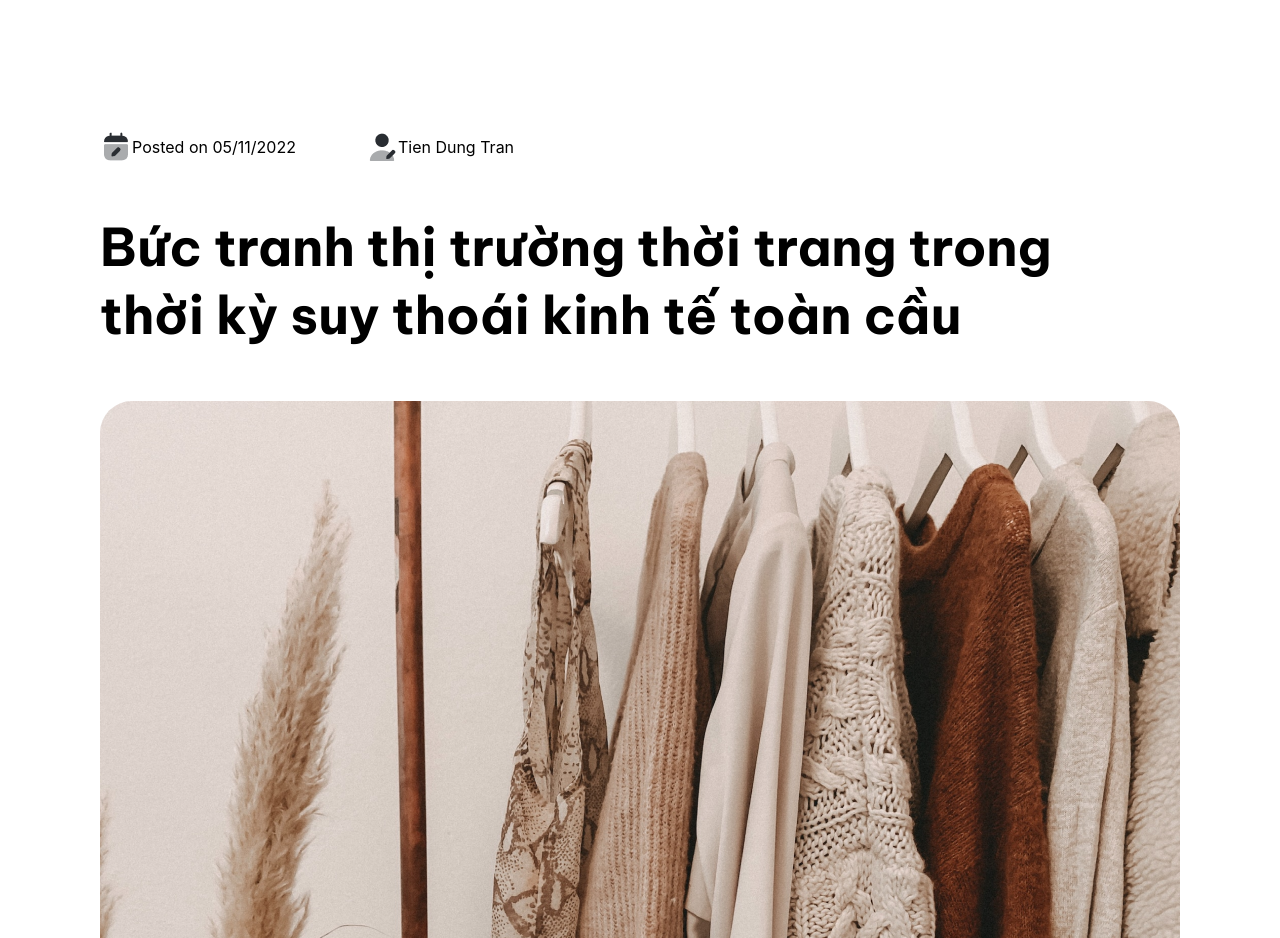
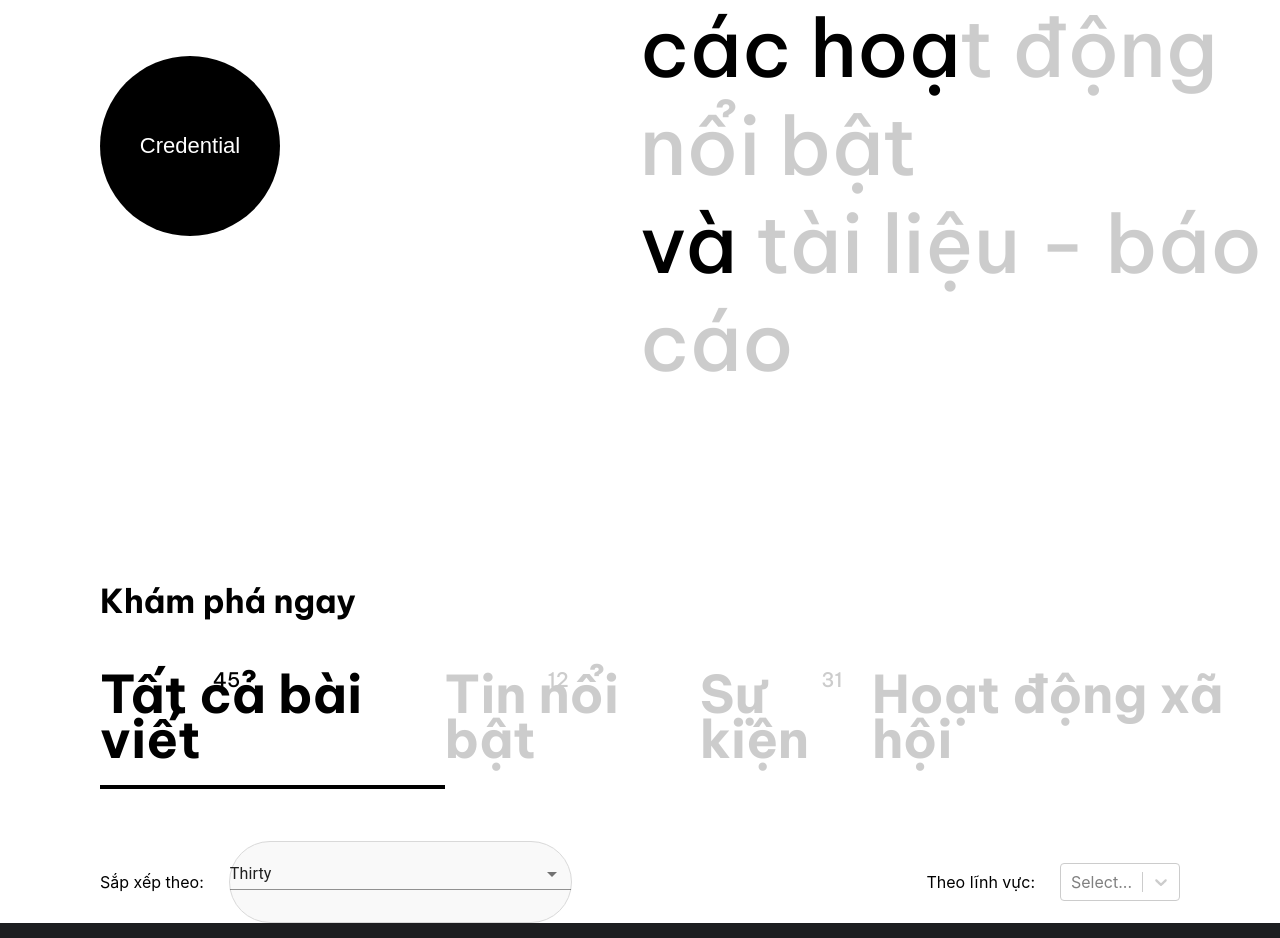
Before and after one commit to tinisang/okhubdemo, a Next.js app: page /news/fsdfsd in a window 1280 px wide. Shown: the part 254-1192 px from the top of the page. Built offline with nearby package versions, Linux system fonts and the light colour scheme.

Commit message:
change news detail

```diff
--- /dev/null
+++ b/components/News/News.jsx
@@ -0,0 +1,91 @@
+import React from "react";
+import { Button } from "../Button/Button";
+import Select from "react-select";
+import Box from '@mui/material/Box';
+import InputLabel from '@mui/material/InputLabel';
+import FormControl from '@mui/material/FormControl';
+import NativeSelect from '@mui/material/NativeSelect';
+
+export const News = () => {
+  const options = [
+    { value: "chocolate", label: "Chocolate" },
+    { value: "strawberry", label: "Strawberry" },
+  ];
+  return (
+    <div className="news__container">
+      <div className="news__title">
+        <div className="news__title-btn">
+          <Button text="Credential" />
+        </div>
+        <div className="news__title-text">
+          <p>
+            <span>Tin tức sự kiện </span>
+            <br></br>
+            <span className="text-orther">các </span> <span> hoạ</span>t động
+            nổi bật <br></br>
+            <span className="text-orther">và</span> tài liệu - báo cáo
+          </p>
+        </div>
+      </div>
+      <div className="news__categories">
+        <div className="news__categories--title">
+          <p>Khám phá ngay</p>
+        </div>
+        <div className="news__categories--items">
+          <p className="news__categories--item-active ">Tất cả bài viết</p>
+          <p>Tin nổi bật</p>
+          <p>Sự kiện</p>
+          <p>Hoạt động xã hội</p>
+        </div>
+      </div>
+
+      <div className="news__selector">
+        <div className="news__selector--order">
+          <p>Sắp xếp theo: </p>
+          <Box sx={{ minWidth: 120 }}>
+      <FormControl fullWidth>
+        <InputLabel variant="standard" htmlFor="uncontrolled-native">
+        </InputLabel>
+        <NativeSelect
+          defaultValue={30}
+          inputProps={{
+            // name: 'age',
+            id: 'uncontrolled-native',
+          }}
+        >
+          <option value={10}>Ten</option>
+          <option value={20}>Twenty</option>
+          <option value={30}>Thirty</option>
+        </NativeSelect>
+      </FormControl>
+    </Box>
+        </div>
+        <div className="news__selector--fileds">
+            <p>Theo lĩnh vực: </p>
+            <Select
+            className="basic-single"
+            classNamePrefix="select"
+            defaultValue="default"
+            name="color"
+            options={options}
+          />
+        </div>
+      </div>
+      <div className="news__primary"></div>
+
+      <div className="news__status">
+        <div className="news__status--items">
+          <div className="news__status--items-text"></div>
+          <div className="news__status--item">
+            <div className="news__status__item-other"></div>
+          </div>
+          <div className="news__status--item-btn"></div>
+        </div>
+      </div>
+      <div className="news__documents">
+        <div className="news__documents-text"></div>
+        <div className="news__document--items"></div>
+      </div>
+    </div>
+  );
+};
--- a/components/NewsDetail/NewsDetail.jsx
+++ b/components/NewsDetail/NewsDetail.jsx
@@ -64,7 +64,7 @@ export const NewsDetail = () => {
           </div>
         </div>
         <p className="NewsDetail__primary-title">
-          Bức tranh thị trường thời trang trong <br></br>
+          Bức tranh thị trường thời trang trong
           thời kỳ suy thoái kinh tế toàn cầu
         </p>
         <Image
--- a/package.json
+++ b/package.json
@@ -9,6 +9,9 @@
     "lint": "next lint"
   },
   "dependencies": {
+    "@emotion/react": "^11.10.5",
+    "@emotion/styled": "^11.10.5",
+    "@mui/material": "^5.10.14",
     "eslint": "8.26.0",
     "eslint-config-next": "13.0.1",
     "gsap": "^3.11.3",
--- a/pages/_app.js
+++ b/pages/_app.js
@@ -17,6 +17,7 @@ import '../styles/cardReport.css'
 import '../styles/HOME/ClientsSection.css'
 import '../styles/HOME/ReviewSection.css'
 import '../styles/HOME/Video.css'
+import '../styles/News/News.css'
 
 
 function MyApp({ Component, pageProps }) {
--- a/pages/news/[slug].js
+++ b/pages/news/[slug].js
@@ -1,10 +1,10 @@
-import { NewsDetail } from "../../components/NewsDetail/NewsDetail";
+import { News} from "../../components/News/News";
 
 export default function SingleNew(){
     return (
         <div  data-scroll-section>
 
-        <NewsDetail/>
+        <News/>
         </div>
     )
 }
--- /dev/null
+++ b/styles/News/News.css
@@ -0,0 +1,171 @@
+.news__title {
+  display: flex;
+  align-items: center;
+  justify-content: space-between;
+  width: 100%;
+  height: 100vh;
+}
+
+.news__title-btn {
+  margin-left: 100px;
+}
+
+.news__title-text {
+  width: 50%;
+  font-family: "Be Vietnam Pro";
+  font-style: normal;
+  font-weight: 500;
+  font-size: 80px;
+  line-height: 98px;
+  /* or 122% */
+
+  color: #000000;
+  color: rgba(0, 0, 0, 0.2);
+}
+
+.news__title-text span {
+  color: #000000;
+}
+
+/* ------------------------------------------------------------------------------------------ */
+.news__categories {
+  margin-left: 100px;
+}
+.news__categories--title p {
+  font-family: "Be Vietnam Pro";
+  font-style: normal;
+  font-weight: 700;
+  font-size: 33px;
+  line-height: 45px;
+  /* identical to box height, or 136% */
+
+  color: #000000;
+}
+
+.news__categories--items {
+  display: flex;
+  justify-content: space-between;
+  position: relative;
+}
+.news__categories--items p {
+  font-family: "Be Vietnam Pro";
+  font-style: normal;
+  font-weight: 700;
+  font-size: 52px;
+  line-height: 45px;
+  color: rgba(0, 0, 0, 0.2);
+  padding-bottom: 27px;
+  padding-top: 15px;
+  margin-top: 0;
+  cursor: pointer;
+}
+
+.news__categories--item-active {
+  color: #000000 !important;
+  position: relative;
+}
+.news__categories--item-active::before {
+  content: "";
+  width: 100%;
+  height: 4px;
+  background-color: #000000;
+  position: absolute;
+  bottom: 0;
+}
+.news__categories--items p:nth-child(1)::after {
+  content: "45";
+  font-family: "Be Vietnam Pro";
+  font-style: normal;
+  font-weight: 500;
+  font-size: 20px;
+  line-height: 45px;
+  color: #000000;
+  position: absolute;
+  top: 0;
+  margin-left: 12px;
+}
+
+.news__categories--items p:nth-child(2)::after {
+  content: "12";
+  font-family: "Be Vietnam Pro";
+  font-style: normal;
+  font-weight: 500;
+  font-size: 20px;
+  line-height: 45px;
+  color: #cccccc;
+  position: absolute;
+  top: 0;
+  margin-left: 12px;
+}
+
+.news__categories--items p:nth-child(3)::after {
+  content: "31";
+  font-family: "Be Vietnam Pro";
+  font-style: normal;
+  font-weight: 500;
+  font-size: 20px;
+  line-height: 45px;
+  color: #cccccc;
+  position: absolute;
+  top: 0;
+  margin-left: 12px;
+}
+
+/* ------------------------------------------------------ */
+.news__selector {
+  display: flex;
+  align-items: center;
+  justify-content: space-between;
+}
+
+.news__selector--order,
+.news__selector--fileds {
+  display: flex;
+  align-items: center;
+}
+
+.news__selector--order {
+  margin-left: 100px;
+}
+
+.news__selector--order p,
+.news__selector--fileds p {
+  margin-right: 25px;
+}
+
+.news__selector--fileds {
+  margin-right: 100px;
+}
+
+.css-1s2u09g-control,
+.select__control--is-focused,
+.select__control--menu-is-open,
+.css-1pahdxg-control {
+  width: 343px !important;
+  padding: 0px 30px !important;
+  height: 84px !important;
+  border-radius: 50px !important;
+  outline: none !important;
+}
+
+.css-ece9u5 {
+  width: 343px;
+  height: 82px;
+  background: #f9f9f9;
+  border: 1px solid #d9d9d9;
+  border-radius: 50px;
+}
+.css-1ptx2yq-MuiInputBase-root-MuiInput-root:before {
+  border-bottom: none;
+}
+
+.css-19ygod6-MuiNativeSelect-select-MuiInputBase-input-MuiInput-input
+  .css-19ygod6-MuiNativeSelect-select-MuiInputBase-input-MuiInput-input
+  .css-19ygod6-MuiNativeSelect-select-MuiInputBase-input-MuiInput-input {
+  font-family: "Be Vietnam Pro";
+  font-style: normal;
+  font-weight: 700;
+  font-size: 20px;
+  line-height: 24px;
+  color: #000000;
+}
--- a/styles/NewsDetail/newsDetail.css
+++ b/styles/NewsDetail/newsDetail.css
@@ -36,6 +36,7 @@
 }
 
 .NewsDetail__primary-title {
+  width: 70%;
   font-family: "Be Vietnam Pro";
   font-style: normal;
   font-weight: 700;
@@ -171,20 +172,20 @@
 }
 .NewsDetail__status-items:after {
   content: "";
-  background-image: linear-gradient(270deg, rgba(255, 255, 255, 0) 16.24%, rgba(255, 255, 255, 0.76) 52.97%);
+  background-image: linear-gradient(270deg, rgba(255, 255, 255, 0) 16.24%, rgba(255, 255, 255, 0.76) 100%);
   position: absolute;
-  width: 5%;
-  height: 61%;
+  width: 100px;
+  height: 100%;
   z-index: 2;
   left: 0;
   top: 0;
 }
 .NewsDetail__status-items::before {
   content: "";
-  background-image: linear-gradient(90deg, rgba(255, 255, 255, 0) 16.24%, rgba(255, 255, 255, 0.76) 52.97%);
+  background-image: linear-gradient(90deg, rgba(255, 255, 255, 0) 16.24%, rgba(255, 255, 255, 0.76) 100%);
   position: absolute;
-  width: 5%;
-  height: 61%;
+  width: 100px;
+  height: 100%;
   z-index: 2;
 
   right: 0;
@@ -199,14 +200,14 @@
 }
 .newsDetail__status--prev {
   left: 0;
-  top: 59%;
+  top: 52%;
   /* transform: translateY(40%); */
   margin-left: -50px;
 
 }
 .newsDetail__status--next {
   right: 0;
-  top: 59%;
+  top: 52%;
   /* transform: translateY(100%); */
   margin-right: -50px;
 }
--- a/styles/cardNews.css
+++ b/styles/cardNews.css
@@ -1,15 +1,18 @@
 .card__container {
   /* width: calc(100%/3); */
   width: 100%;
+  height: auto;
   border: 1px solid #d3d2d2;
   border-radius: 39px;
 }
 
 .card__img img {
   width: 100%;
-  height: auto;
+  height: 320.69px;
   object-fit: cover;
   overflow: hidden;
+  border-top-left-radius: 24px;
+  border-top-right-radius: 24px;
   margin-bottom: 25px;
 }
 
@@ -38,21 +41,21 @@
   border-bottom: solid 1px #d9d9d9;
 }
 
-.card__info{
+.card__info {
   justify-content: space-between;
 }
 
 .card__infor-time img,
-.card__info-user img{
+.card__info-user img {
   width: fit-content;
   height: auto;
   margin-right: 4px;
 }
-.card__info-user p{
+.card__info-user p {
   margin: 0;
 }
 
-.card__infor-time p{
+.card__infor-time p {
   font-family: "Be Vietnam Pro";
   font-style: normal;
   font-weight: 500;
@@ -60,15 +63,15 @@
   line-height: 36px;
   color: #777777;
 }
-.card__btn-next{
+.card__btn-next {
   justify-content: flex-end;
   margin-bottom: 24px;
   margin-top: 15px;
 }
-.card__btn{
+.card__btn {
   margin-right: 12px;
 }
 
-.card__next-text{
+.card__next-text {
   /* margin-right: 33px; */
 }
```
Also changed, not shown: 1 other file (tests, documents, lock files or other folders). Lines whose indentation alone changed are shown as unchanged.
